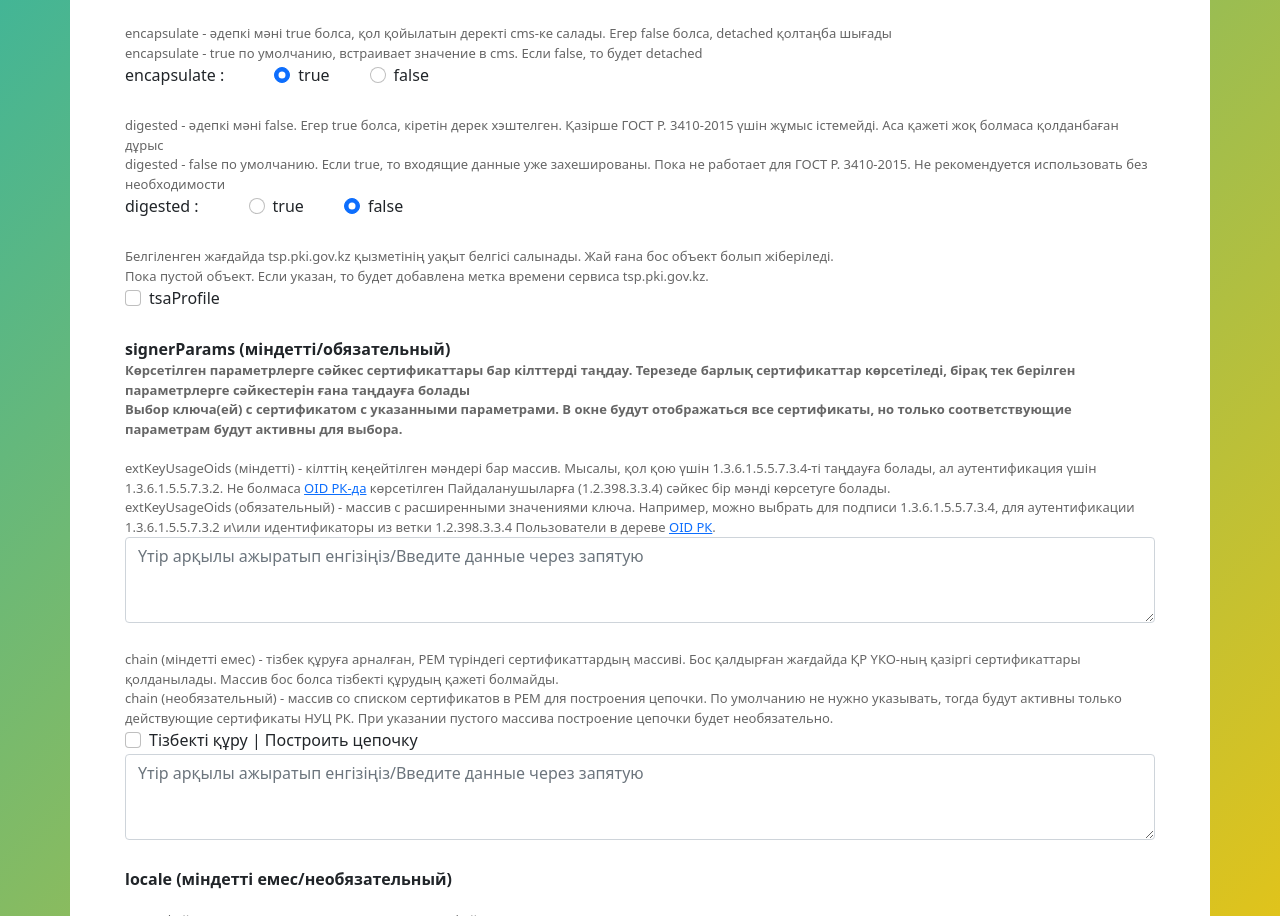
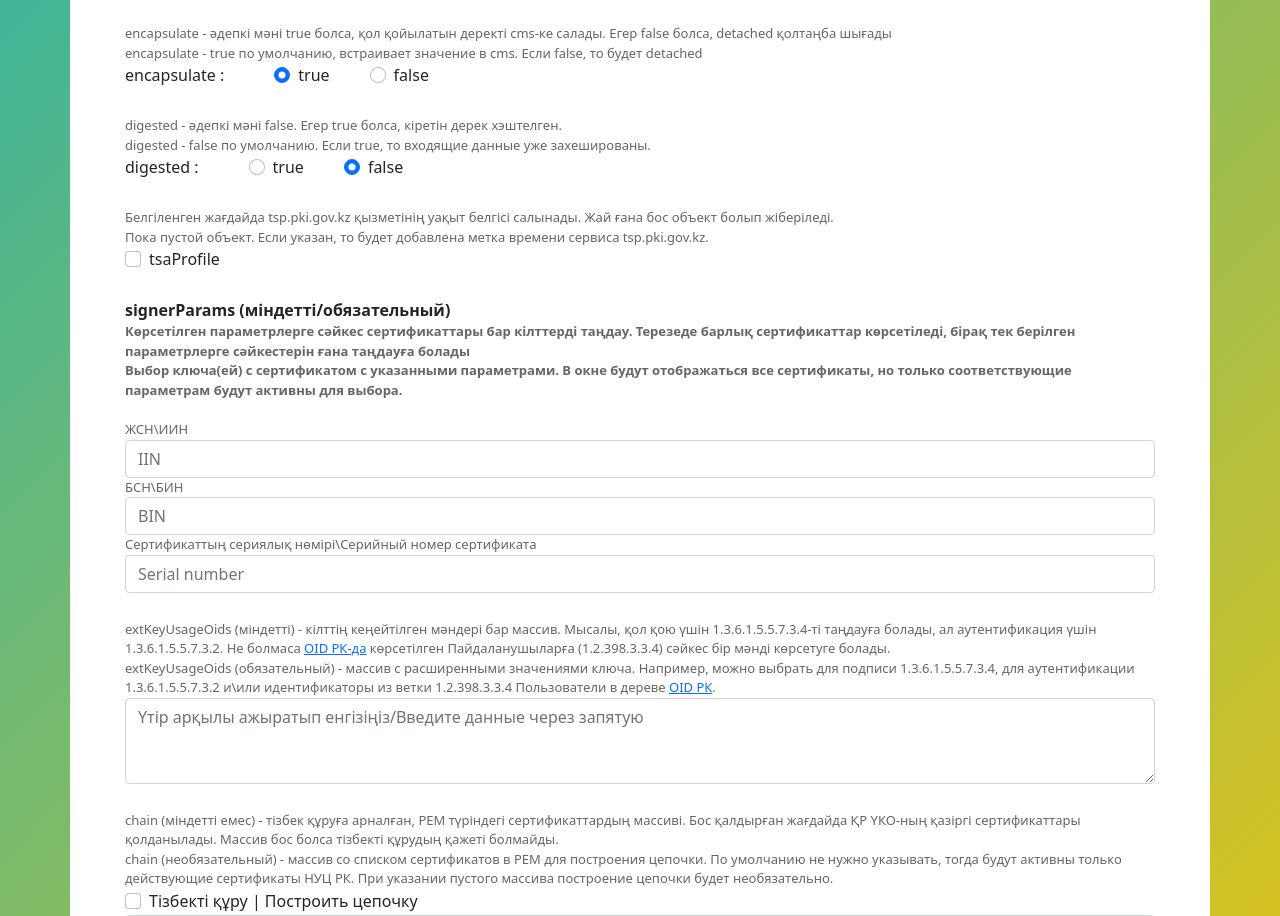
Before and after one commit to pkigovkz/NCALayerJSExample, a plain HTML site: page index.html in a window 1280 px wide. Shown: the part 944-1860 px from the top of the page. Drawn offline with Linux system fonts and the light colour scheme.

Commit message:
Update index.html

```diff
--- a/index.html
+++ b/index.html
@@ -91,6 +91,7 @@
                     <option selected>Қолтаңбаның түрін таңдаңыз/Выберите тип подписи</option>
                     <option value="xml">xml</option>
                     <option value="cms">cms</option>
+                    <option value="raw">raw</option>
                 </select>
             </div>
 
@@ -151,11 +152,9 @@
                 </div>
             </div>
             <div class="wrap-input">
-                <div class="label-input">digested - әдепкі мәні false. Егер true болса, кіретін дерек хэштелген. Қазірше
-                    ГОСТ Р. 3410-2015 үшін жұмыс істемейді. Аса қажеті жоқ болмаса қолданбаған дұрыс</div>
+                <div class="label-input">digested - әдепкі мәні false. Егер true болса, кіретін дерек хэштелген.</div>
                 <div class="label-input">digested - false по умолчанию. Если true, то входящие данные уже
-                    захешированы. Пока не работает для ГОСТ Р. 3410-2015. Не рекомендуется использовать без
-                    необходимости</div>
+                    захешированы.</div>
                 <div class="form-radio">
                     <label for="digestedRadio" class="radio-label">digested :</label>
                     <div class="form-check">
@@ -198,6 +197,17 @@
                 <div class="description">Выбор ключа(ей) с сертификатом с указанными параметрами. В окне будут
                     отображаться
                     все сертификаты, но только соответствующие параметрам будут активны для выбора.</div>
+            </div>
+            <div class="wrap-input">
+                <div class="label-input">ЖСН\ИИН</div>
+                <input type="text" class="form-control" id="iin" name="iin" maxlength="12"
+                    placeholder="IIN"></input>
+                <div class="label-input">БСН\БИН</div>
+                <input type="text" class="form-control" id="bin" name="bin" maxlength="12"
+                    placeholder="BIN"></input>
+                <div class="label-input">Сертификаттың сериялық нөмірі\Серийный номер сертификата</div>
+                <input type="text" class="form-control" id="serialNumber" name="serialNumber"
+                    placeholder="Serial number"></input>
             </div>
             <div class="wrap-input">
                 <div class="label-input">
```
